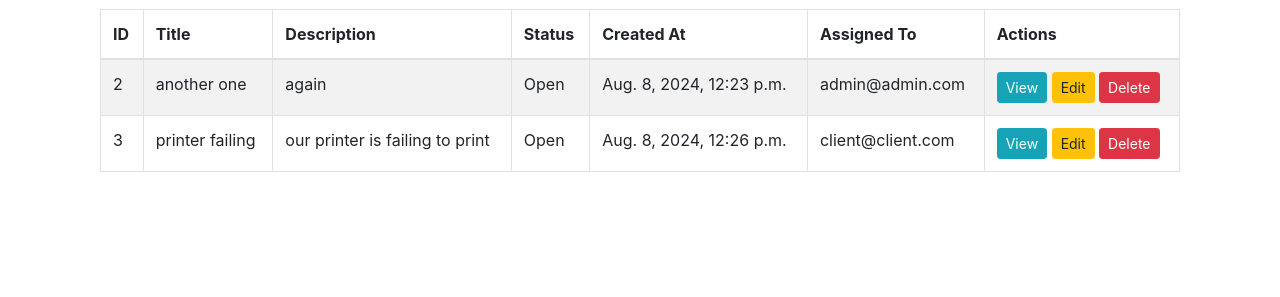
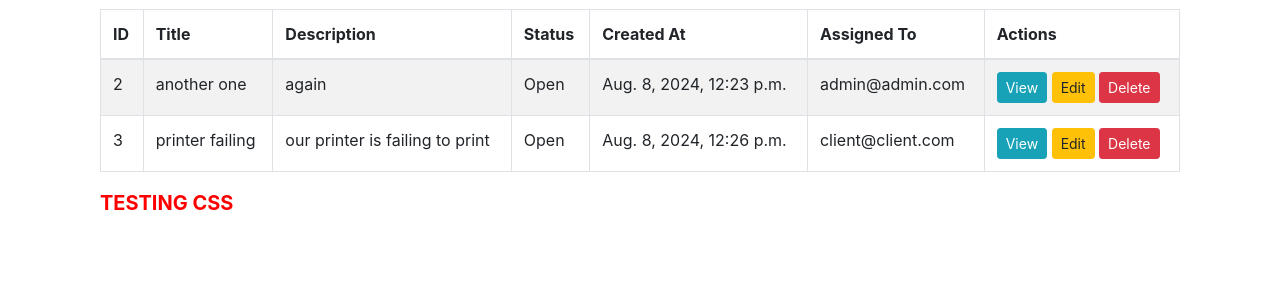
Before and after one commit to godfrey-tankan/xira, a Django app: page /tickets/ in a window 1280 px wide. Shown: the part 141-438 px from the top of the page. Run offline with Django 5.2, Linux system fonts and the light colour scheme; data comes from the database, SQL or seed files in the repository; parts of the project's set-up code (start-up, migrations or seed data) failed here and were passed over; some libraries are stand-ins or nearby versions.

Commit message:
chore: Add CSS class 'testing-css' to display custom styling
This commit adds the CSS class 'testing-css' to the 'ticket_list.html' template. The class applies custom styling to a div element, setting the color to red, font size to 20px, font weight to bold, and text transform to uppercase. This change enhances the visual presentation of the page.

```diff
--- a/backend/static/css/style.css
+++ b/backend/static/css/style.css
@@ -0,0 +1,6 @@
+.testing-css{
+    color: red;
+    font-size: 20px;
+    font-weight: bold;
+    text-transform: uppercase;
+}
--- a/backend/templates/base2.html
+++ b/backend/templates/base2.html
@@ -1,3 +1,4 @@
+{% load static %}
 <!DOCTYPE html>
 <html lang="en">
   <head>
@@ -8,6 +9,10 @@
       rel="stylesheet"
       href="https://stackpath.bootstrapcdn.com/bootstrap/4.3.1/css/bootstrap.min.css"
     />
+    <link
+      rel="stylesheet"
+      href="{% static 'css/style.css' %}"
+      />
   </head>
   <body>
     <nav class="navbar navbar-expand-lg navbar-light bg-light">
--- a/backend/templates/ticket_list.html
+++ b/backend/templates/ticket_list.html
@@ -48,5 +48,8 @@
       {% endfor %}
     </tbody>
   </table>
+  <div class='testing-css'>
+    testing css
+  </div>
 </div>
 {% endblock %}
```
